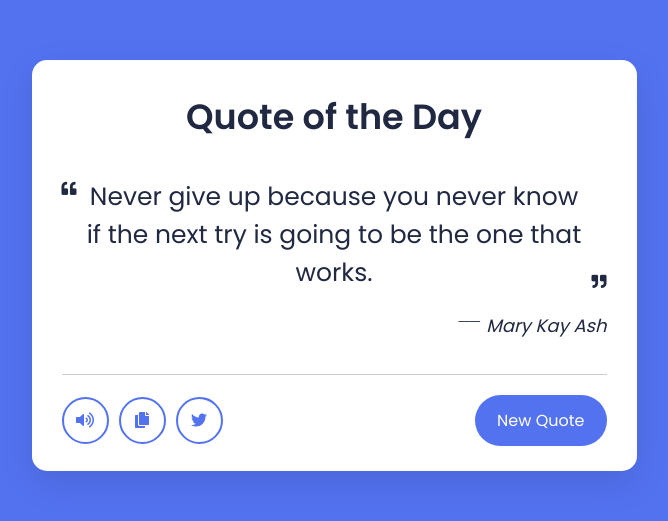
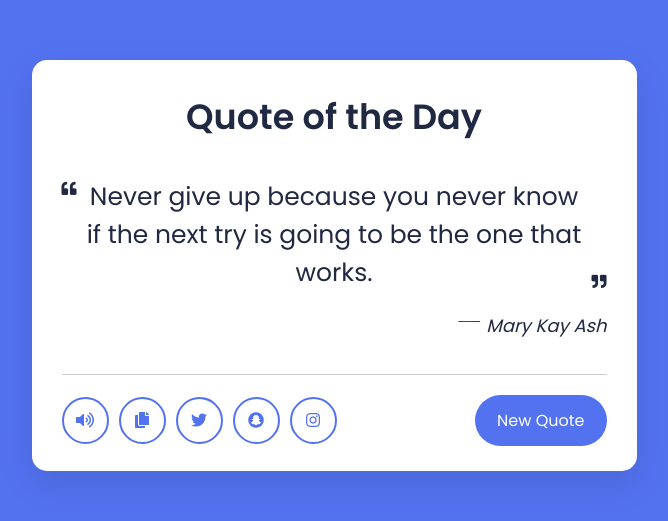
Before and after one commit to Sujal-Polawala/quote_generator, a plain HTML site: page index.html in a window 1280 px wide. Shown: the part 135-656 px from the top of the page, without its empty margins (306-974 px from the left). Drawn offline with Linux system fonts and the light colour scheme.

Commit message:
Make Some Changes

```diff
--- a/index.html
+++ b/index.html
@@ -28,6 +28,8 @@
             <li class="speech"><i class="fas fa-volume-up"></i></li>
             <li class="copy"><i class="fas fa-copy"></i></li>
             <li class="twitter"><i class="fab fa-twitter"></i></li>
+            <li class="snapchat"><i class="fab fa-snapchat"></i></li>
+            <li class="instagram"><i class="fab fa-instagram"></i></li>
           </ul>
           <button>New Quote</button>
         </div>
```
